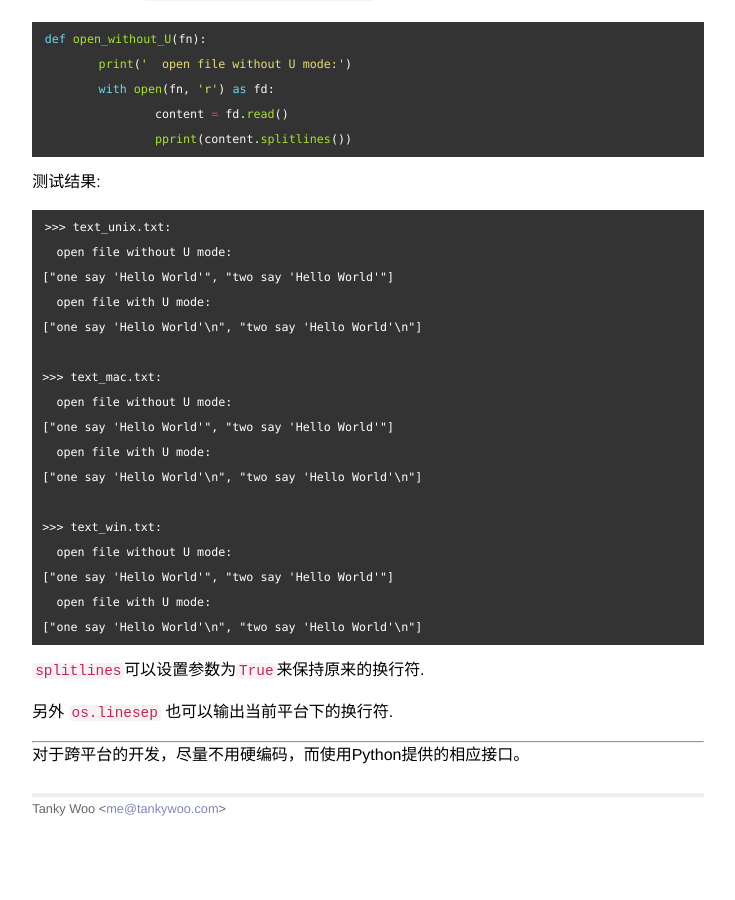
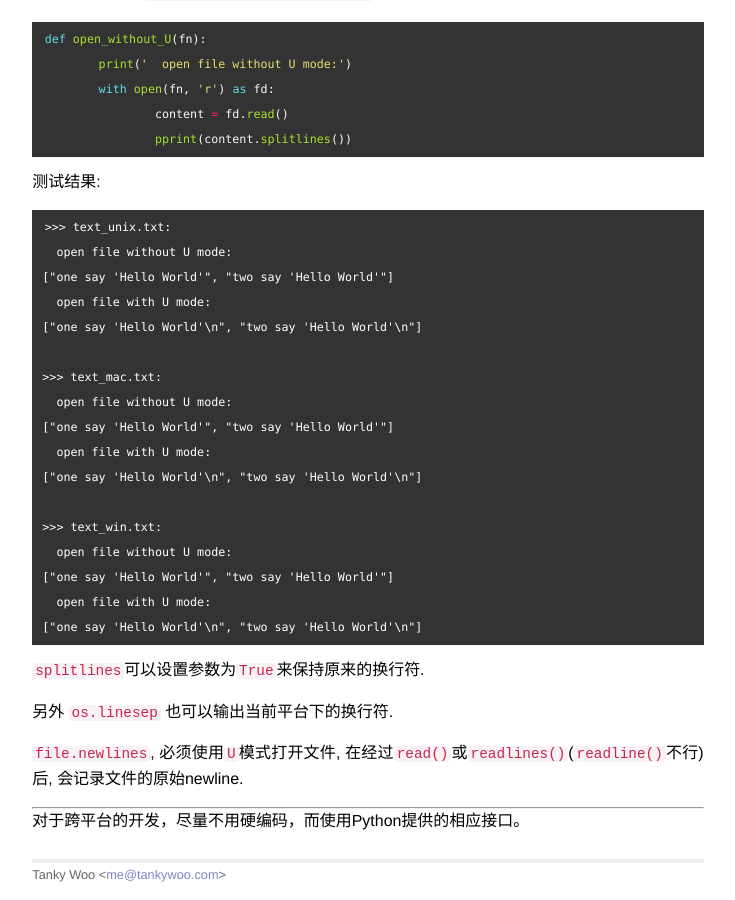
Before and after one commit to Harteyang/harte.top, a Jekyll site: the page built from _posts/2015-01-11-python-universal-newlines.markdown, in a window 1280 px wide and 900 px high, scrolled down 2309 px. Shown: the whole window, without its empty margins (272-1007 px from the left). Built offline with Jekyll 4.4.1, drawn with Linux system fonts in a browser that asks for light colours; Markdown is read by kramdown in place of the engine named in the settings; comment, search, counter and statistics services are not loaded; before the commit the page ends 3143 px from its top, so only the background shows below that.

Commit message:
update post

```diff
--- a/_posts/2015-01-11-python-universal-newlines.markdown
+++ b/_posts/2015-01-11-python-universal-newlines.markdown
@@ -115,6 +115,8 @@ def open_without_U(fn):
 
 另外 `os.linesep` 也可以输出当前平台下的换行符.
 
+`file.newlines`, 必须使用`U`模式打开文件, 在经过`read()`或`readlines()`(`readline()`不行)后, 会记录文件的原始newline.
+
 ---
 
 对于跨平台的开发，尽量不用硬编码，而使用Python提供的相应接口。
```
